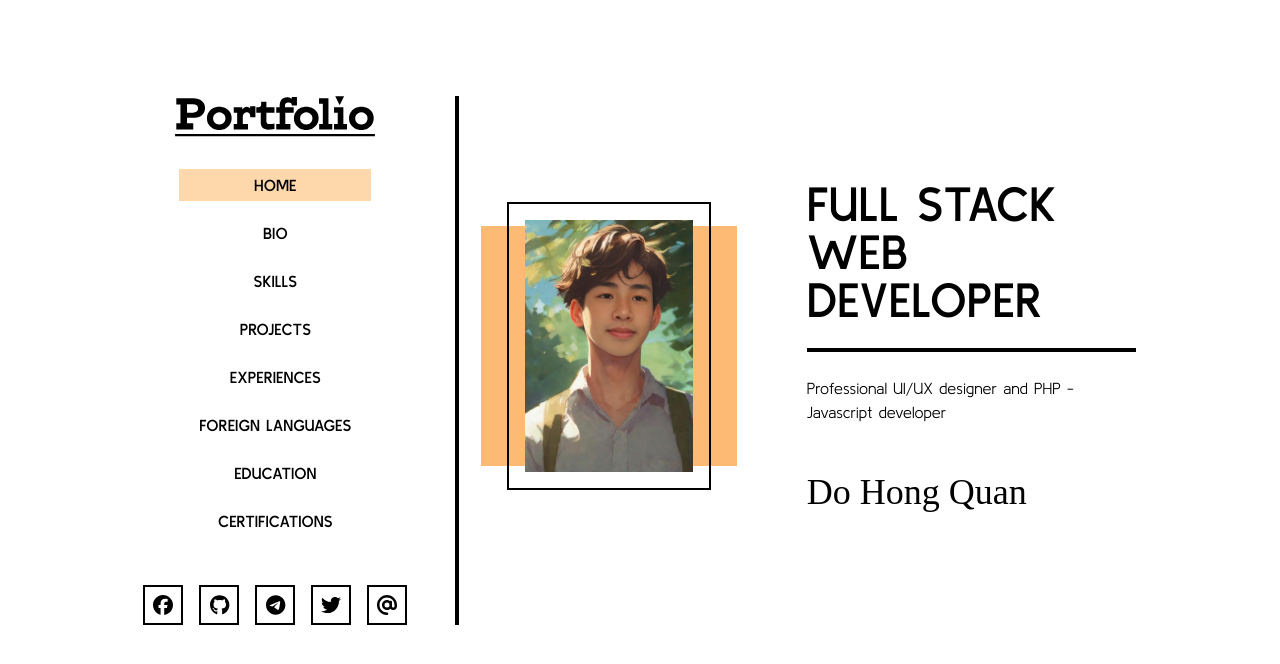
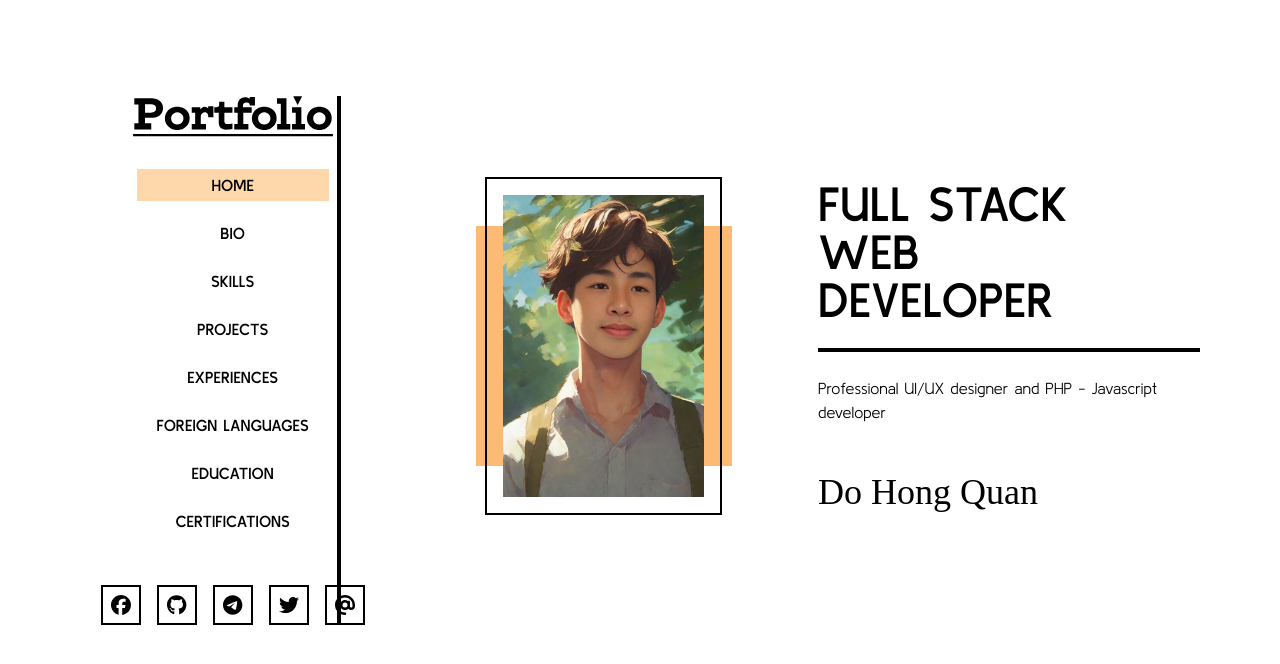
Before and after one commit to quandohong28/portfolio, a React (Vite) app: page /#/home in a window 1280 px wide. Shown: the top 664 px of the page. Built offline with nearby package versions, Linux system fonts and the light colour scheme; a web font is replaced by a local one.

Commit message:
Update Root component layout and styles

```diff
--- a/src/components/routes/Root.jsx
+++ b/src/components/routes/Root.jsx
@@ -6,13 +6,13 @@ import Sidebar from '../partials/Sidebar'
 export default function Root() {
     return (
         <>
-            <div className='my-12 mx-24 font-light'>
+            <div className='my-12 mx-8 font-light'>
                 <div className="grid grid-cols-12">
-                    <div className='col-span-12 lg:col-span-4'>
+                    <div className='col-span-12 lg:col-span-4 mx-24'>
                         <Sidebar />
                     </div>
                     <div className="col-span-12 lg:col-span-8">
-                        <div className='lg:m-12'>
+                        <div className='m-0 lg:m-12'>
                             <Outlet />
                         </div>
                     </div>
```
